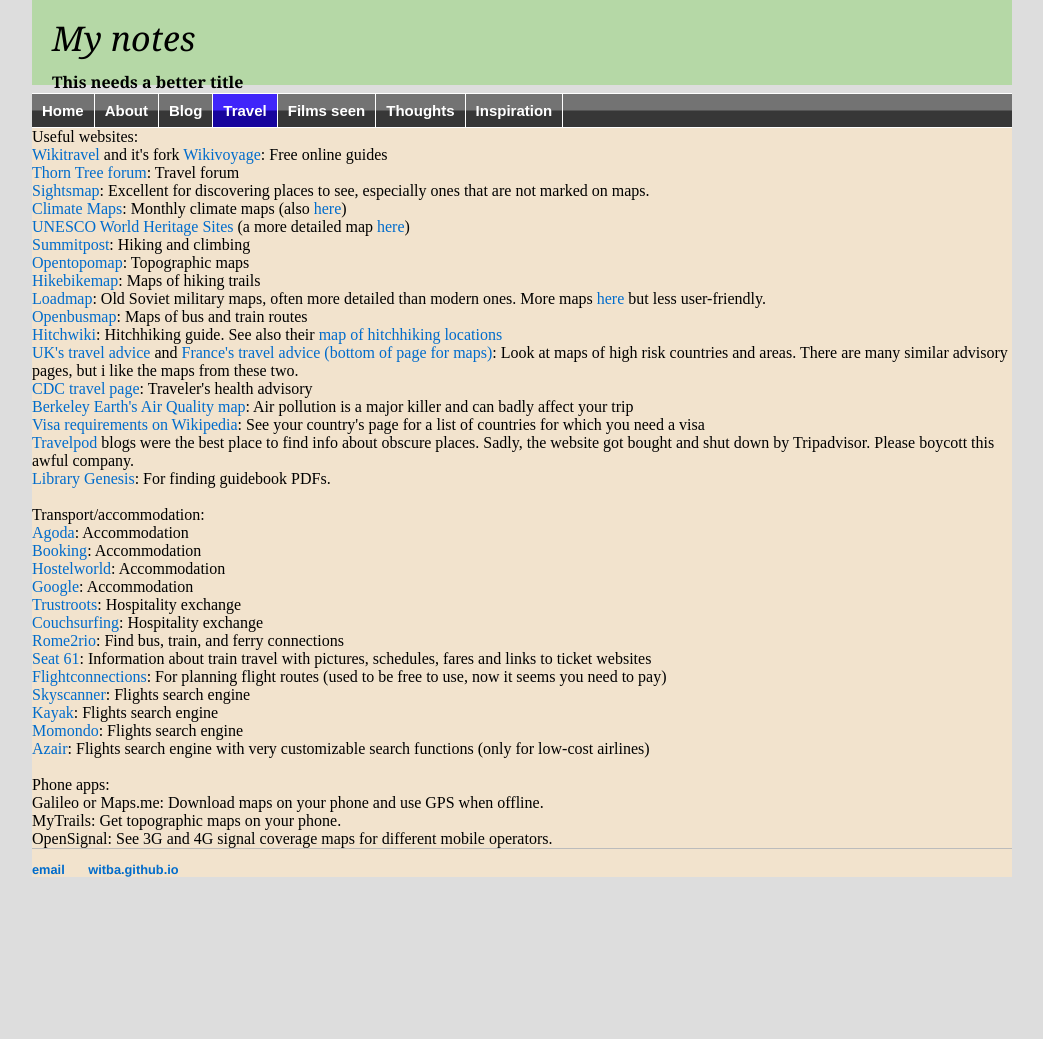
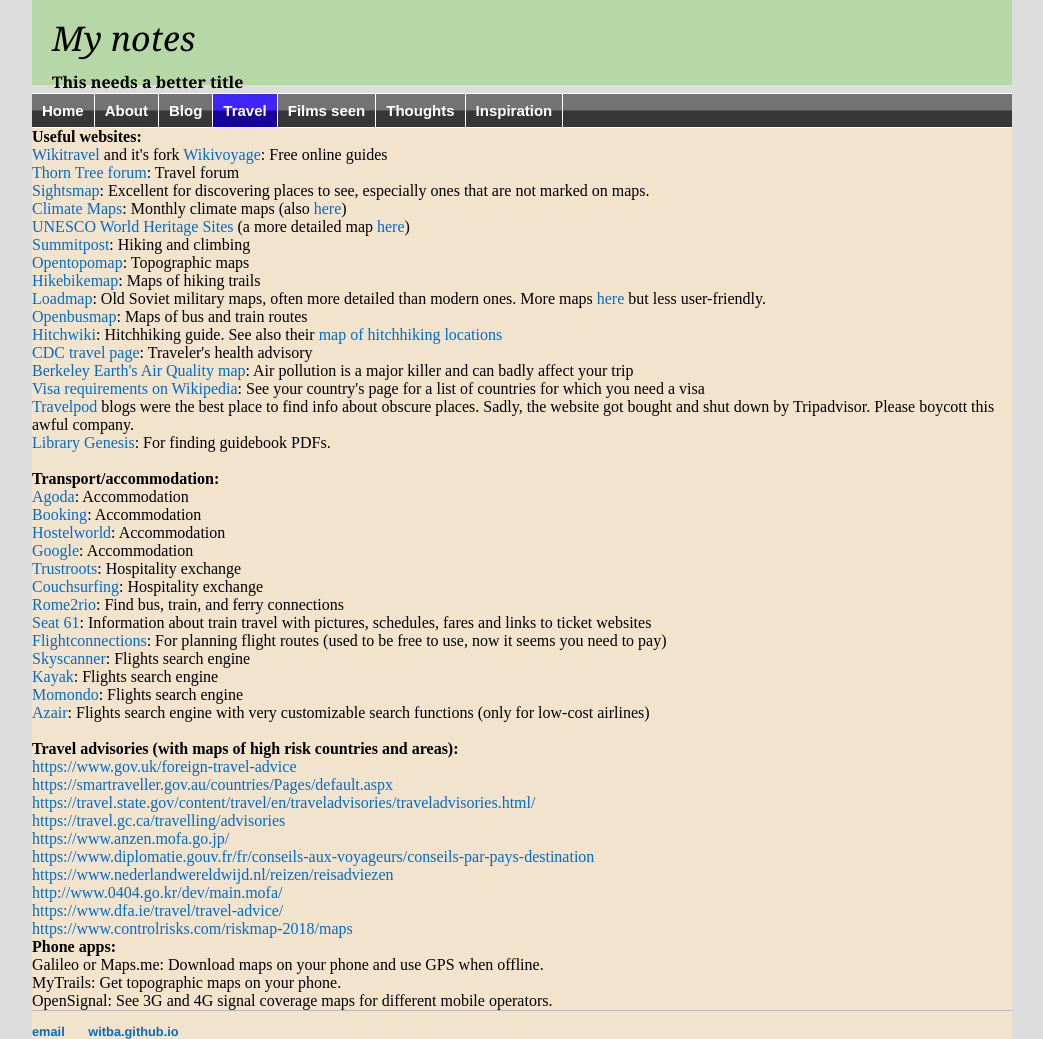
Before and after one commit to witba/witba.github.io, a Jekyll site: the page built from travel/resources.html, in a window 1280 px wide. Shown: the whole page, without its empty margins (118-1161 px from the left). Built offline with Jekyll 4.4.1, drawn with Linux system fonts in a browser that asks for light colours; before the commit the page ends 900 px from its top, so only the background shows below that.

Commit message:
Update resources.html

```diff
--- a/travel/resources.html
+++ b/travel/resources.html
@@ -4,7 +4,7 @@
 ---
 
 <div class="travel">
-Useful websites:<br>
+<b>Useful websites:</b><br>
 <a href="https://wikitravel.org/en/Main_Page" target=_blank>Wikitravel</a> and it's fork <a href="https://en.wikivoyage.org/wiki/Main_Page" target=_blank>Wikivoyage</a>: Free online guides<br>
 <a href="https://www.lonelyplanet.com/thorntree/welcome" target=_blank>Thorn Tree forum</a>: Travel forum<br>
 <a href="http://www.sightsmap.com/" target=_blank>Sightsmap</a>: Excellent for discovering places to see, especially ones that are not marked on maps.<br>
@@ -16,7 +16,6 @@
 <a href="http://loadmap.net/en" target=_blank>Loadmap</a>: Old Soviet military maps, often more detailed than modern ones. More maps <a href="http://akosarev.info/engine/?interface=geo_maps&form=main" target=_blank>here</a> but less user-friendly.<br>
 <a href="https://www.öpnvkarte.de" target=_blank>Openbusmap</a>: Maps of bus and train routes<br>
 <a href="http://hitchwiki.org/en/Main_Page" target=_blank>Hitchwiki</a>: Hitchhiking guide. See also their <a href="http://hitchwiki.org/maps/" target=_blank>map of hitchhiking locations</a><br>
-<a href="https://www.gov.uk/foreign-travel-advice" target=_blank>UK's travel advice</a> and <a href="https://www.diplomatie.gouv.fr/fr/conseils-aux-voyageurs/conseils-par-pays-destination/" target=_blank>France's travel advice (bottom of page for maps)</a>: Look at maps of high risk countries and areas. There are many similar advisory pages, but i like the maps from these two.<br>
 <a href="https://wwwnc.cdc.gov/travel/destinations/list" target=_blank>CDC travel page</a>: Traveler's health advisory<br>
 <a href="http://berkeleyearth.org/air-quality-real-time-map/" target=_blank>Berkeley Earth's Air Quality map</a>: Air pollution is a major killer and can badly affect your trip<br>
 <a href="https://en.wikipedia.org/wiki/Template:Visa_requirements" target=_blank>Visa requirements on Wikipedia</a>: See your country's page for a list of countries for which you need a visa<br>
@@ -24,7 +23,7 @@
 <a href="http://gen.lib.rus.ec/" target=_blank>Library Genesis</a>: For finding guidebook PDFs.<br>
 </div>
 <br>
-Transport/accommodation:<br>
+<b>Transport/accommodation:</b><br>
 <a href="https://www.agoda.com" target=_blank>Agoda</a>: Accommodation<br>
 <a href="https://www.booking.com" target=_blank>Booking</a>: Accommodation<br>
 <a href="https://www.hostelworld.com" target=_blank>Hostelworld</a>: Accommodation<br>
@@ -39,7 +38,19 @@
 <a href="https://www.momondo.com" target=_blank>Momondo</a>: Flights search engine<br>
 <a href="http://www.azair.eu" target=_blank>Azair</a>: Flights search engine with very customizable search functions (only for low-cost airlines)<br>
 <br>
-Phone apps:<br>
+<b>Travel advisories (with maps of high risk countries and areas):</b><br>
+<a href="https://www.gov.uk/foreign-travel-advice">https://www.gov.uk/foreign-travel-advice</a><br />
+<a href="https://smartraveller.gov.au/countries/Pages/default.aspx">https://smartraveller.gov.au/countries/Pages/default.aspx</a><br />
+<a href="https://travel.state.gov/content/travel/en/traveladvisories/traveladvisories.html/">https://travel.state.gov/content/travel/en/traveladvisories/traveladvisories.html/</a><br/>
+<a href="https://travel.gc.ca/travelling/advisories">https://travel.gc.ca/travelling/advisories</a><br/>
+<a href="https://www.anzen.mofa.go.jp/">https://www.anzen.mofa.go.jp/</a><br />
+<a href="https://www.diplomatie.gouv.fr/fr/conseils-aux-voyageurs/conseils-par-pays-destination">https://www.diplomatie.gouv.fr/fr/conseils-aux-voyageurs/conseils-par-pays-destination</a><br />
+<a href="https://www.nederlandwereldwijd.nl/reizen/reisadviezen">https://www.nederlandwereldwijd.nl/reizen/reisadviezen</a><br />
+<a href="http://www.0404.go.kr/dev/main.mofa">http://www.0404.go.kr/dev/main.mofa/</a><br />
+<a href="https://www.dfa.ie/travel/travel-advice/">https://www.dfa.ie/travel/travel-advice/</a><br />
+<a href="https://www.controlrisks.com/riskmap-2018/maps">https://www.controlrisks.com/riskmap-2018/maps</a>
+</br>
+<b>Phone apps:</b><br>
 Galileo or Maps.me: Download maps on your phone and use GPS when offline.<br>
 MyTrails: Get topographic maps on your phone.<br>
 OpenSignal: See 3G and 4G signal coverage maps for different mobile operators.<br>
```
